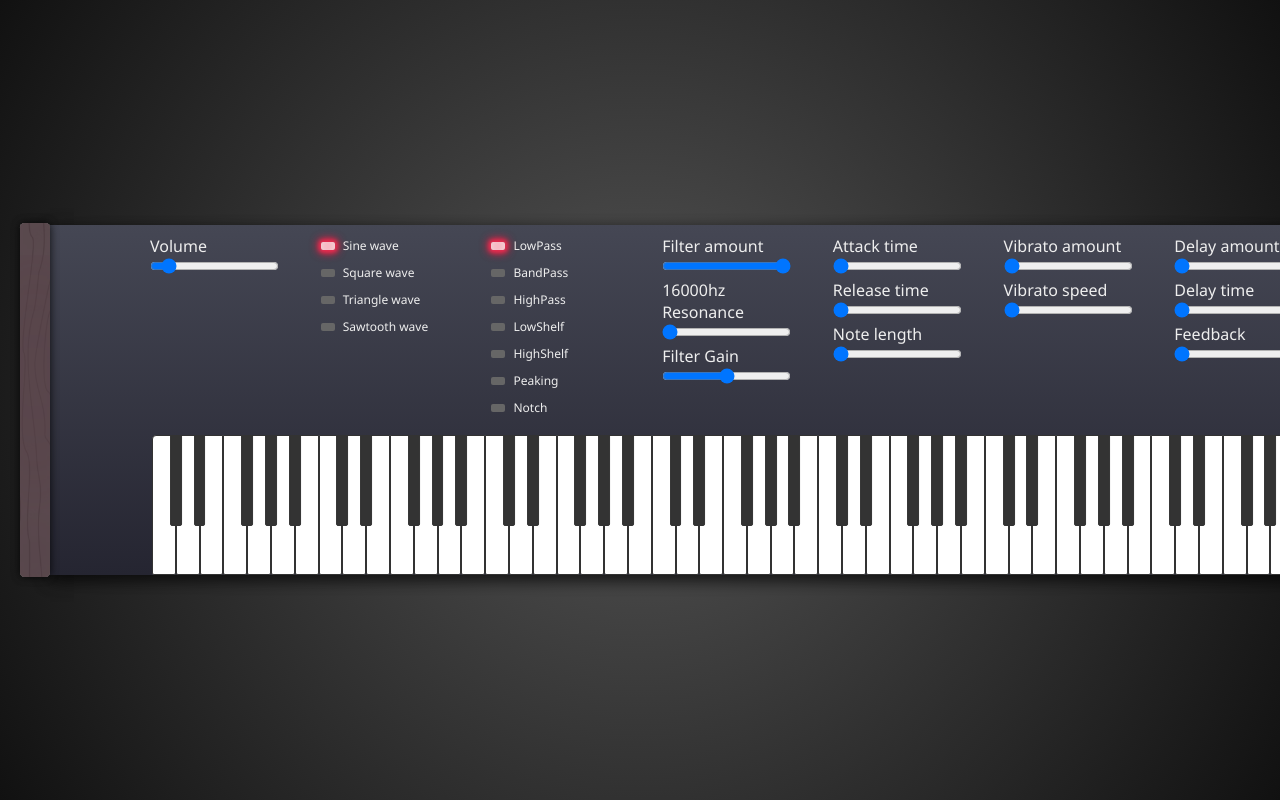
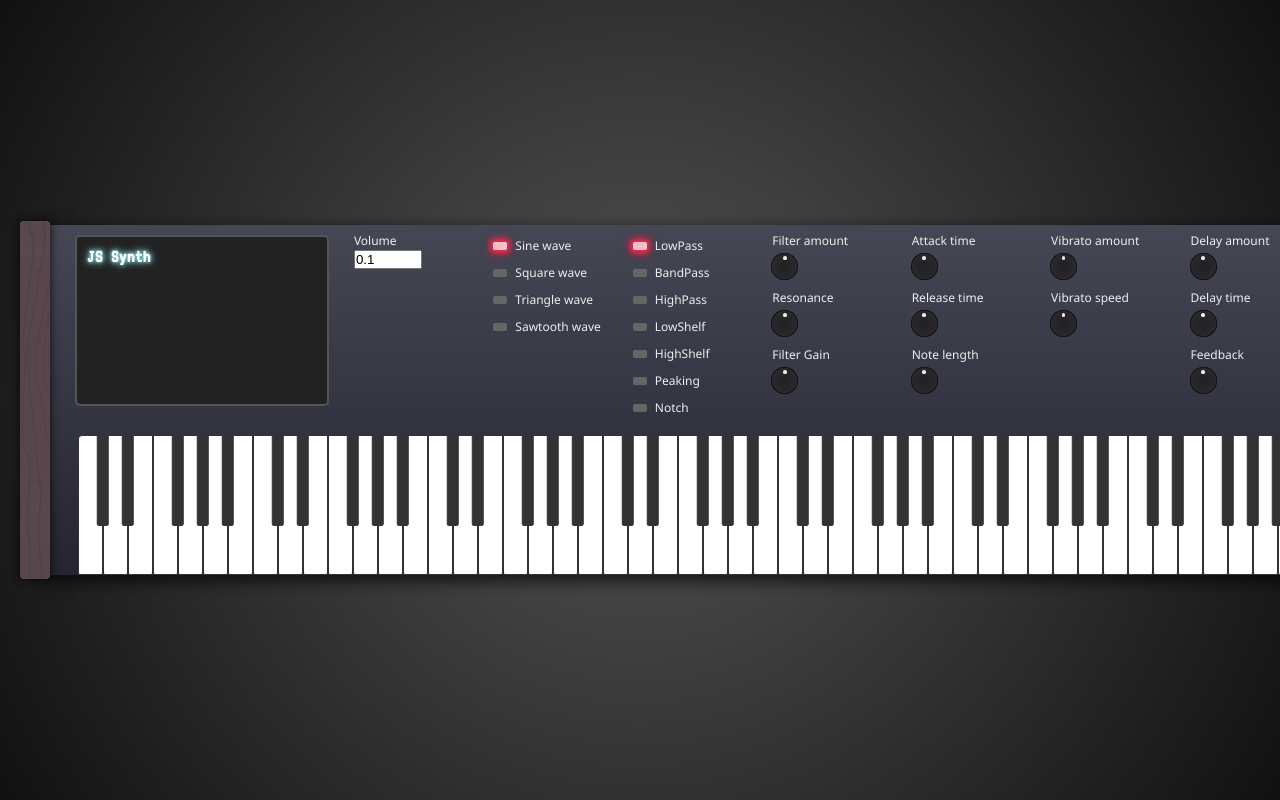
Before and after one commit to emiliodominguez/web-audio-api-synth, a website with bundled scripts: page index.html in a window 1280 px wide. Shown: the top 800 px of the page. Built offline with nearby package versions, Linux system fonts and the light colour scheme.

Commit message:
Knobs and screen styles WIP

```diff
--- a/index.html
+++ b/index.html
@@ -9,7 +9,14 @@
     </head>
     <body>
         <main class="container">
-            <div id="keyboard-controls"></div>
+            <div id="keyboard-controls">
+                <div class="screen-container">
+                    <div class="screen">
+                        <h3>JS Synth</h3>
+                    </div>
+                </div>
+            </div>
+
             <div id="keyboard-keys"></div>
         </main>
 
--- a/js/constants/controls.js
+++ b/js/constants/controls.js
@@ -73,32 +73,32 @@ export const controlsGroups = Object.freeze([
     {
         name: "Filter attributes",
         controls: [
-            { type: "range", label: "Filter amount", id: "filter-amount", min: 50, max: 16000, step: 1, showInfo: true },
-            { type: "range", label: "Resonance", id: "filter-q", min: 0.1, max: 30, step: 0.01 },
-            { type: "range", label: "Filter Gain", id: "filter-gain", min: -40, max: 40, step: 0.01 },
+            { type: "range", class: "knob", label: "Filter amount", id: "filter-amount", min: 50, max: 16000, step: 1 },
+            { type: "range", class: "knob", label: "Resonance", id: "filter-q", min: 0.1, max: 30, step: 0.01 },
+            { type: "range", class: "knob", label: "Filter Gain", id: "filter-gain", min: -40, max: 40, step: 0.01 },
         ],
     },
     {
         name: "Envelope",
         controls: [
-            { type: "range", label: "Attack time", id: "attack-time", min: 0, max: 0.5, step: 0.01 },
-            { type: "range", label: "Release time", id: "release-time", min: 0, max: 0.5, step: 0.01 },
-            { type: "range", label: "Note length", id: "note-length", min: 0.2, max: 2, step: 0.01 },
+            { type: "range", class: "knob", label: "Attack time", id: "attack-time", min: 0, max: 0.5, step: 0.01 },
+            { type: "range", class: "knob", label: "Release time", id: "release-time", min: 0, max: 0.5, step: 0.01 },
+            { type: "range", class: "knob", label: "Note length", id: "note-length", min: 0.2, max: 2, step: 0.01 },
         ],
     },
     {
         name: "Vibrato",
         controls: [
-            { type: "range", label: "Vibrato amount", id: "vibrato-amount", min: 0, max: 5, step: 0.1 },
-            { type: "range", label: "Vibrato speed", id: "vibrato-speed", min: 0, max: 30, step: 0.1 },
+            { type: "range", class: "knob", label: "Vibrato amount", id: "vibrato-amount", min: 0, max: 5, step: 0.1 },
+            { type: "range", class: "knob", label: "Vibrato speed", id: "vibrato-speed", min: 0, max: 30, step: 0.1 },
         ],
     },
     {
         name: "Delay",
         controls: [
-            { type: "range", label: "Delay amount", id: "delay-amount", min: 0, max: 1, step: 0.01 },
-            { type: "range", label: "Delay time", id: "delay-time", min: 0, max: 1, step: 0.01 },
-            { type: "range", label: "Feedback", id: "feedback", min: 0, max: 1, step: 0.01 },
+            { type: "range", class: "knob", label: "Delay amount", id: "delay-amount", min: 0, max: 1, step: 0.01 },
+            { type: "range", class: "knob", label: "Delay time", id: "delay-time", min: 0, max: 1, step: 0.01 },
+            { type: "range", class: "knob", label: "Feedback", id: "feedback", min: 0, max: 1, step: 0.01 },
         ],
     },
 ]);
--- a/js/synth/controls.js
+++ b/js/synth/controls.js
@@ -4,7 +4,7 @@ import { controlsGroups } from "../constants/controls.js";
 
 /**
  * Sets the control based on its type
- * @param {Control} control The control
+ * @param {RangeControl | RadioControl} control The control
  * @returns {HTMLDivElement | HTMLDivElement[]} The control element(s)
  */
 function setControl(control) {
@@ -20,19 +20,13 @@ function setControl(control) {
             controlLabel.textContent = control.label;
 
             const controlInput = document.createElement("input");
-            controlInput.type = control.type;
+            controlInput.type = "number";
             controlInput.id = control.id;
             controlInput.min = control.min;
             controlInput.max = control.max;
             controlInput.step = control.step;
 
             controlDiv.append(controlLabel, controlInput);
-
-            if (control.showInfo) {
-                const controlInfo = document.createElement("span");
-                controlInfo.id = `${control.id}-info`;
-                controlDiv.append(controlInfo);
-            }
 
             return controlDiv;
         case "radio":
@@ -49,7 +43,7 @@ function setControl(control) {
                 optionLabel.textContent = option.label;
 
                 const optionInput = document.createElement("input");
-                optionInput.type = control.type;
+                optionInput.type = "radio";
                 optionInput.id = option.value;
                 optionInput.name = control.id;
                 optionInput.value = option.value;
@@ -64,10 +58,21 @@ function setControl(control) {
 }
 
 /**
+ * Sets the knobs controls
+ */
+function setKnobs() {
+    const allKnobs = document.querySelectorAll(".knob");
+
+    for (const knob of allKnobs) {
+    }
+}
+
+/**
  * Sets the controls HTML elements
  */
 function setControlsElements() {
-    Object.values(controlsGroups).forEach(({ controls }) => {
+    Object.values(controlsGroups).forEach(({ name, controls }) => {
+        const controlNameComment = document.createComment(name);
         const controlGroupDiv = document.createElement("div");
         controlGroupDiv.classList.add("controls-group");
 
@@ -83,7 +88,7 @@ function setControlsElements() {
             }
         }
 
-        keyboardControls.append(controlGroupDiv);
+        keyboardControls.append(controlNameComment, controlGroupDiv);
     });
 }
 
@@ -93,7 +98,7 @@ function setControlsElements() {
 function setVolumeControl() {
     const volumeControl = keyboardControls.querySelector("#volume");
 
-    volumeControl.value = masterVolume.gain.value;
+    volumeControl.value = +masterVolume.gain.value.toFixed(2);
 
     volumeControl.addEventListener("input", (e) => {
         masterVolume.gain.value = e.currentTarget.value;
@@ -106,7 +111,6 @@ function setVolumeControl() {
 function setFilterControls() {
     const filtersInputs = keyboardControls.querySelectorAll("[name='filter']");
     const filterAmount = keyboardControls.querySelector("#filter-amount");
-    const filterAmountInfo = keyboardControls.querySelector("#filter-amount-info");
     const filterQ = keyboardControls.querySelector("#filter-q");
     const filterGain = keyboardControls.querySelector("#filter-gain");
 
@@ -121,17 +125,15 @@ function setFilterControls() {
 
     // Filter amount
     biQuadFilter.frequency.value = +filterAmount.max;
-    filterAmount.value = biQuadFilter.frequency.value;
-    filterAmountInfo.textContent = `${biQuadFilter.frequency.value}hz`;
+    filterAmount.value = +biQuadFilter.frequency.value.toFixed(2);
 
     filterAmount.addEventListener("input", (e) => {
         biQuadFilter.frequency.value = +e.currentTarget.value;
-        filterAmountInfo.textContent = `${e.currentTarget.value}hz`;
     });
 
     // Filter Q
     biQuadFilter.Q.value = +filterQ.min;
-    filterQ.value = biQuadFilter.Q.value;
+    filterQ.value = +biQuadFilter.Q.value.toFixed(2);
 
     filterQ.addEventListener("input", (e) => {
         biQuadFilter.Q.value = +e.currentTarget.value;
@@ -139,7 +141,7 @@ function setFilterControls() {
 
     // Filter gain
     biQuadFilter.gain.value = 0;
-    filterGain.value = biQuadFilter.gain.value;
+    filterGain.value = +biQuadFilter.gain.value.toFixed(2);
 
     filterGain.addEventListener("input", (e) => {
         biQuadFilter.gain.value = +e.currentTarget.value;
@@ -223,7 +225,7 @@ function setDelayControls() {
 
     // Delay amount
     delayAmountGain.value = 0;
-    delayAmountControl.value = delayAmountGain.value;
+    delayAmountControl.value = +delayAmountGain.value.toFixed(2);
 
     delayAmountControl.addEventListener("input", (e) => {
         delayAmountGain.value = +e.currentTarget.value;
@@ -231,7 +233,7 @@ function setDelayControls() {
 
     // Delay time
     delay.delayTime.value = 0;
-    delayTimeControl.value = delay.delayTime.value;
+    delayTimeControl.value = +delay.delayTime.value.toFixed(2);
 
     delayTimeControl.addEventListener("input", (e) => {
         delay.delayTime.value = +e.currentTarget.value;
@@ -239,7 +241,7 @@ function setDelayControls() {
 
     // Feedback
     feedback.gain.value = 0;
-    feedbackControl.value = feedback.gain.value;
+    feedbackControl.value = +feedback.gain.value.toFixed(2);
 
     feedbackControl.addEventListener("input", (e) => {
         feedback.gain.value = +e.currentTarget.value;
@@ -251,6 +253,7 @@ function setDelayControls() {
  */
 export function setSynthControls() {
     setControlsElements();
+    setKnobs();
     setVolumeControl();
     setFilterControls();
     setWaveFormsControl();
--- a/scss/_container.scss
+++ b/scss/_container.scss
@@ -2,12 +2,13 @@
     $container-width: 1280px;
     $container-height: 350px;
     $container-radius: 3px;
+    $container-h-padding: 15px;
 
     position: relative;
     min-width: $container-width;
     max-width: $container-width;
     height: $container-height;
-    padding-left: 90px;
+    padding: 0 $container-h-padding;
     background-image: linear-gradient(#454754, #252531);
     box-shadow: 0 5px 15px rgba(#000, 0.4), 0 5px 15px rgba(#000, 0.5);
     margin: auto;
@@ -20,7 +21,7 @@
     &::before,
     &::after {
         $aside-width: 30px;
-        $aside-offset: 2px;
+        $aside-offset: 4px;
 
         content: "";
         position: absolute;
--- a/scss/_controls.scss
+++ b/scss/_controls.scss
@@ -22,12 +22,61 @@ $control-light-on: #ec2045;
 
     label {
         display: block;
+        font-size: 12px;
+        line-height: 1;
+    }
+
+    // &.bar,
+    &.knob {
+        input {
+            position: absolute;
+            inset: 0;
+            width: 100%;
+            height: 100%;
+            opacity: 0;
+        }
     }
 
     &.bar {
     }
 
     &.knob {
+        $knob-size: 25px;
+        $knob-offset: 20px;
+        $knob-color: #212023;
+        $knob-indicator-size: $knob-size * 0.15;
+        $knob-indicator-color: #eee;
+
+        + .knob {
+            margin-top: $knob-size + $knob-offset;
+        }
+
+        &::before,
+        &::after {
+            content: "";
+            position: absolute;
+            top: ($knob-size * 0.75);
+            left: 0;
+            width: $knob-size;
+            height: $knob-size;
+            border-radius: 50%;
+        }
+
+        &::before {
+            background-image: radial-gradient(circle, $knob-color, lighten($knob-color, 5%));
+            box-shadow: 0 0 0 1px darken($knob-color, 5%), 0 0 0 1px darken($knob-color, 10%);
+        }
+
+        &::after {
+            top: $knob-size * 0.85;
+            left: $knob-size * 0.5;
+            width: $knob-indicator-size;
+            height: $knob-indicator-size;
+            margin-left: $knob-indicator-size * -0.5;
+            background-color: $knob-indicator-color;
+            // transform-origin: $knob-size * 0.15 $knob-indicator-size;
+            // transform: rotate(45deg);
+        }
     }
 
     &.radio {
@@ -42,7 +91,6 @@ $control-light-on: #ec2045;
         &:has(input:checked) {
             &::after {
                 opacity: 1;
-                transform: scale(1);
             }
         }
 
@@ -68,14 +116,7 @@ $control-light-on: #ec2045;
             box-shadow: inset 0 0 $control-light-width lighten($control-light-on, 50%), 0 0 4px 2px lighten($control-light-on, 3%), 0 0 8px 2px $control-light-on,
                 0 0 12px darken($control-light-on, 3%);
             opacity: 0;
-            transform-origin: center;
-            transform: scale(0);
-            transition: transform ease 250ms, opacity ease 250ms;
-        }
-
-        label {
-            font-size: 12px;
-            line-height: 1;
+            transition: opacity ease 250ms;
         }
 
         input {
--- /dev/null
+++ b/scss/_screen.scss
@@ -0,0 +1,18 @@
+@import url("https://fonts.googleapis.com/css2?family=VT323&display=swap");
+
+.screen-container {
+    grid-column: span 2;
+}
+
+.screen {
+    width: 100%;
+    height: 90%;
+    background-color: #222;
+    border: 2px solid #555;
+    border-radius: 5px;
+    padding: 10px;
+    letter-spacing: 0.5px;
+    color: #fff;
+    font-family: "VT323", monospace;
+    text-shadow: 0 0 4px #96ffff, 0 0 8px #96ffff;
+}
--- a/scss/main.scss
+++ b/scss/main.scss
@@ -1,4 +1,5 @@
 @import "./global";
 @import "./container";
+@import "./screen";
 @import "./controls";
 @import "./keys";
```
Also changed, not shown: style.css.
